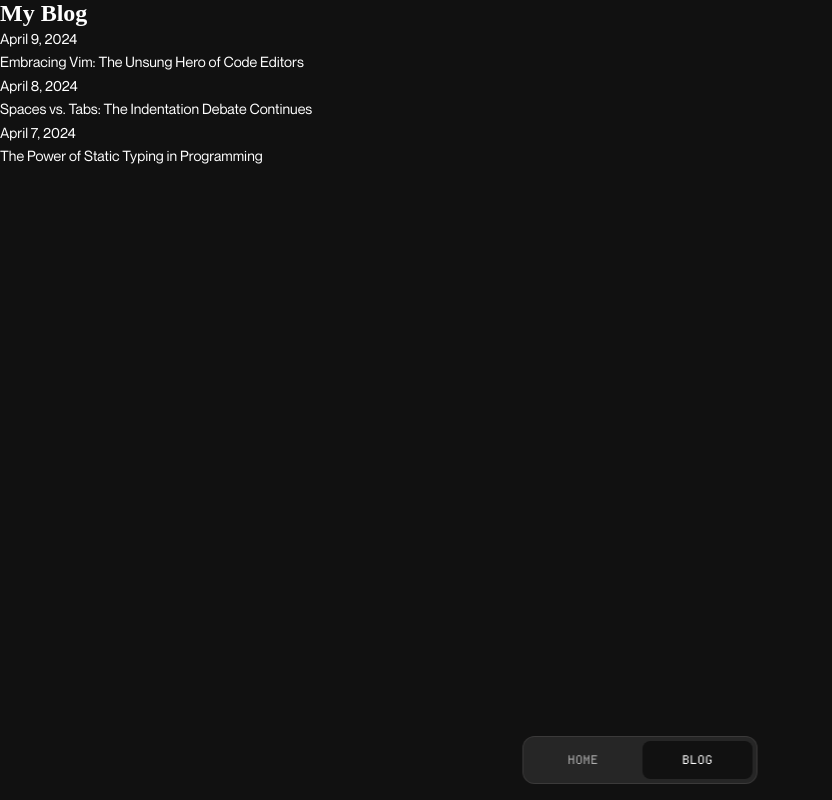
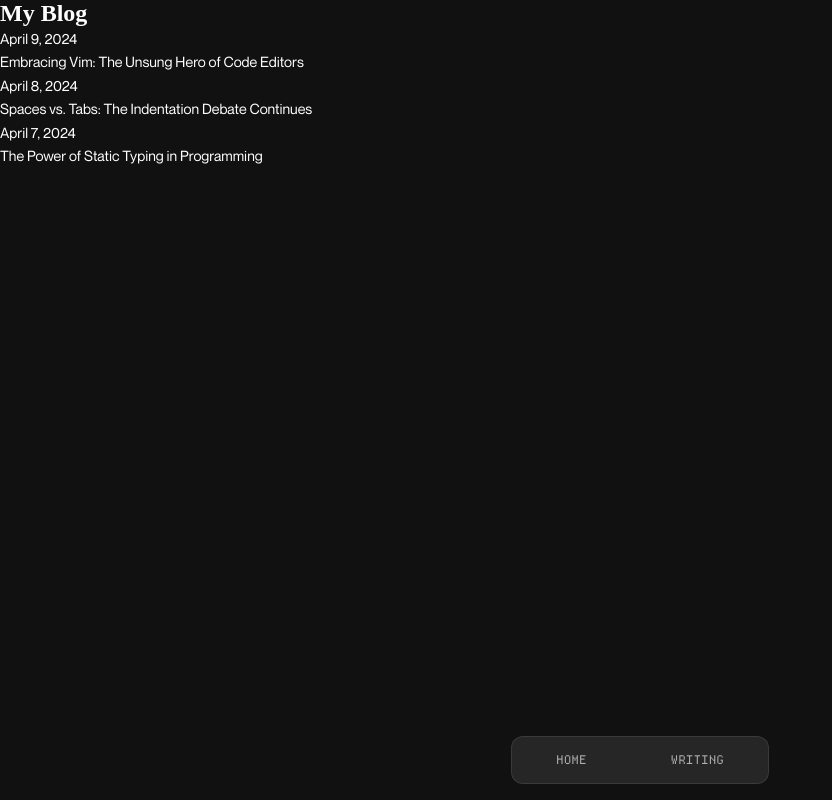
Before and after one commit to ana-rodrigues/blog-njs, a Next.js app: page /blog in a window 1280 px wide. Shown: the whole page, without its empty margins (0-832 px from the left). Built offline with nearby package versions, Linux system fonts and the light colour scheme.

Commit message:
Corrects blog to writing

```diff
--- a/app/blog/page.tsx
+++ b/app/blog/page.tsx
@@ -1,8 +1,8 @@
 import { BlogPosts } from 'app/components/posts'
 
 export const metadata = {
-  title: 'Blog',
-  description: 'Read my blog.',
+  title: 'Writing',
+  description: 'Read my writing.',
 }
 
 export default function Page() {
--- a/app/components/nav.tsx
+++ b/app/components/nav.tsx
@@ -14,9 +14,9 @@ export function Nav() {
       active: pathname === "/",
     },
     {
-      href: "/blog",
-      label: "Blog",
-      active: pathname === "/blog",
+      href: "/writing",
+      label: "Writing",
+      active: pathname === "/writing",
     },
   ];
 
```
